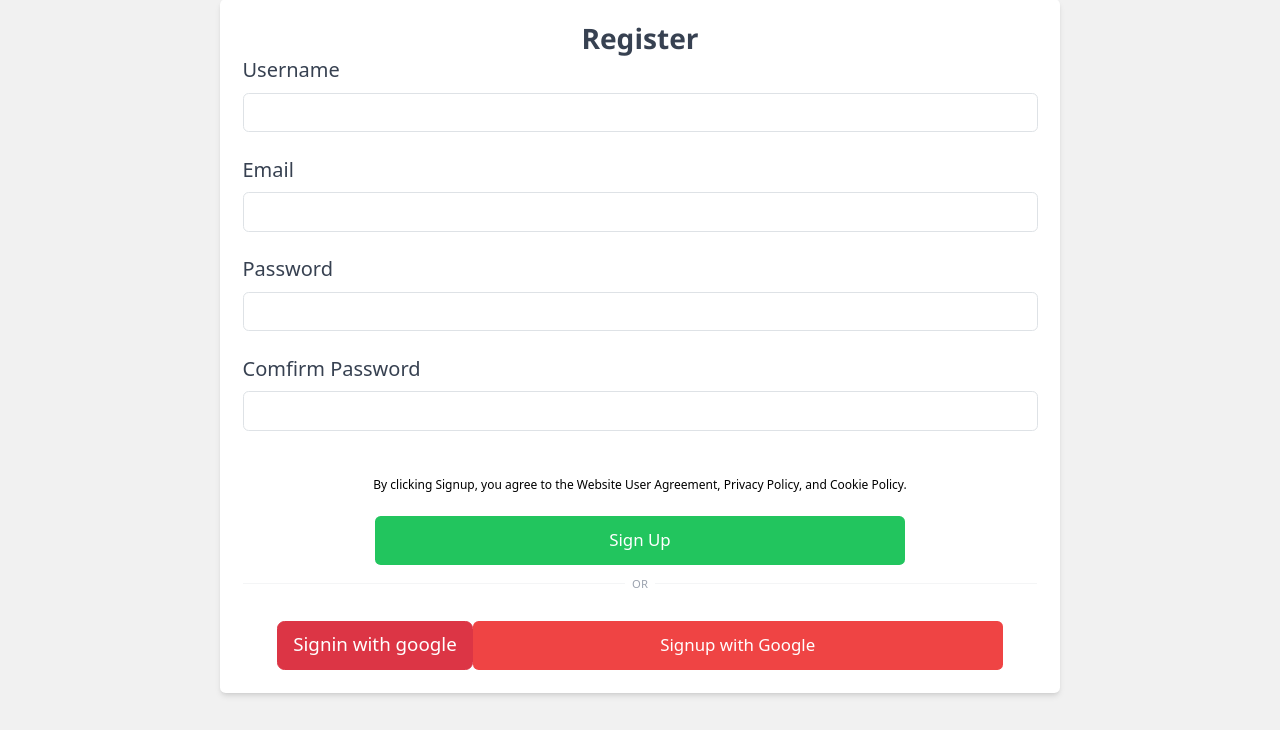
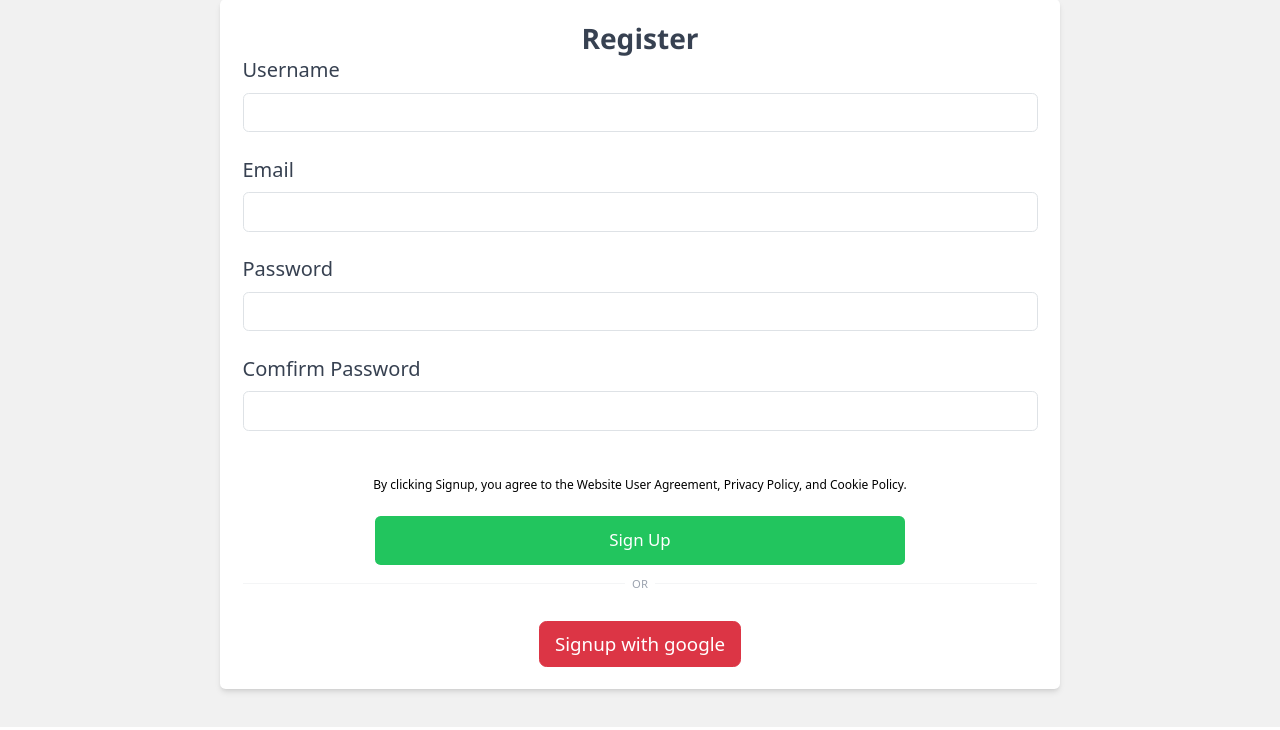
Before and after one commit to alaminmagaga/Dacurate, a Django app: page /register/ in a window 1280 px wide. Shown: the part 106-836 px from the top of the page. Run offline with Django 3.2, Linux system fonts and the light colour scheme; some libraries are stand-ins or nearby versions.

Commit message:
Update register.html

```diff
--- a/templates/register.html
+++ b/templates/register.html
@@ -56,8 +56,8 @@
         </div>
 
         <div class="flex justify-center mt-6">
-          <a href="{% provider_login_url  'google' %}" class="btn btn btn-danger btn-lg btn-block">Signin with google</a>
-            <button class="w-2/3 px-6 py-3 leading-5 bg-red-500 hover:bg-green-800 text-white text-lg transition-colors duration-200 transform  rounded-md  focus:outline-none focus:bg-blue-600">Signup with Google</button>
+          <a href="{% provider_login_url  'google' %}" class="btn btn btn-danger btn-lg btn-block">Signup with google</a>
+
         </div>
 
     </form>
```
